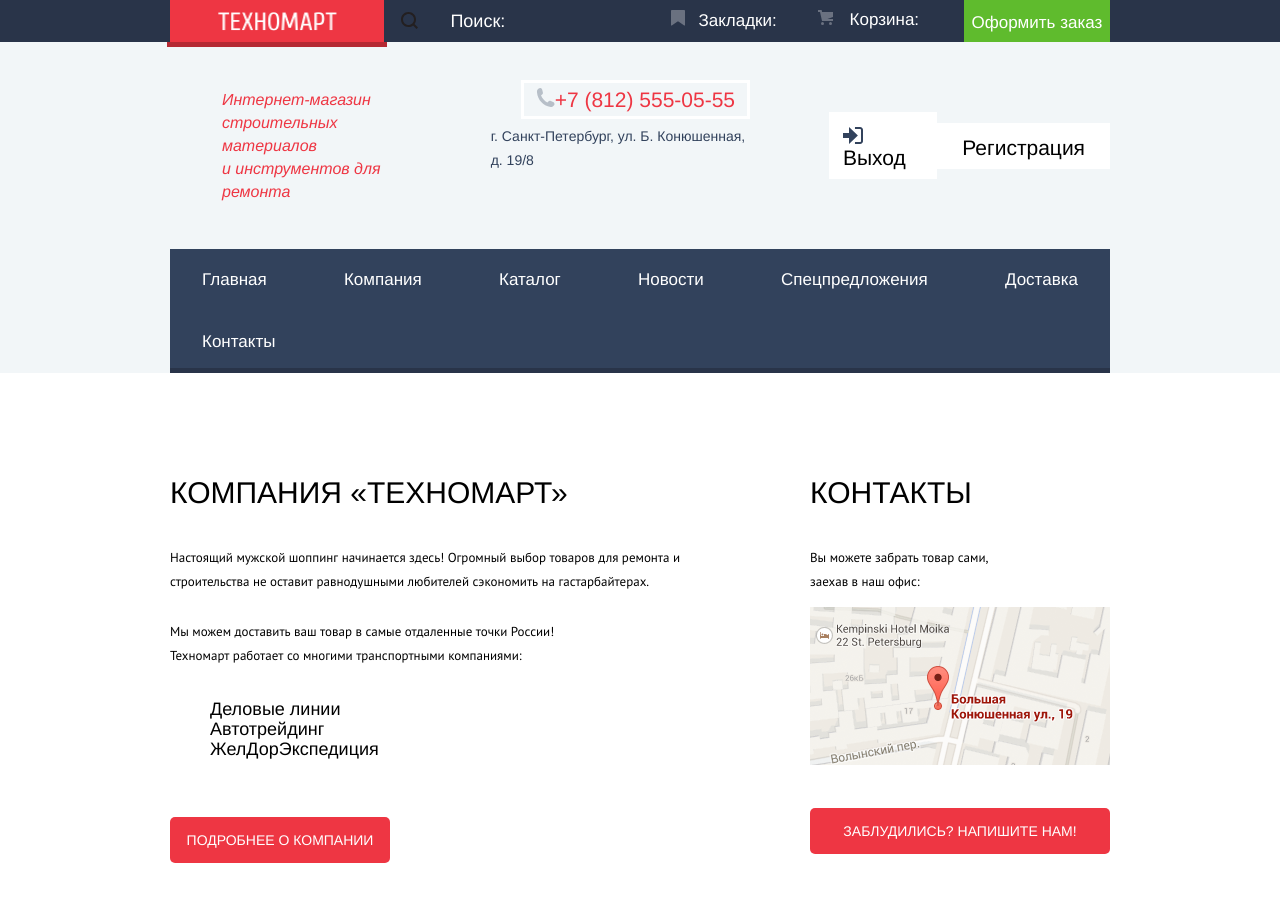
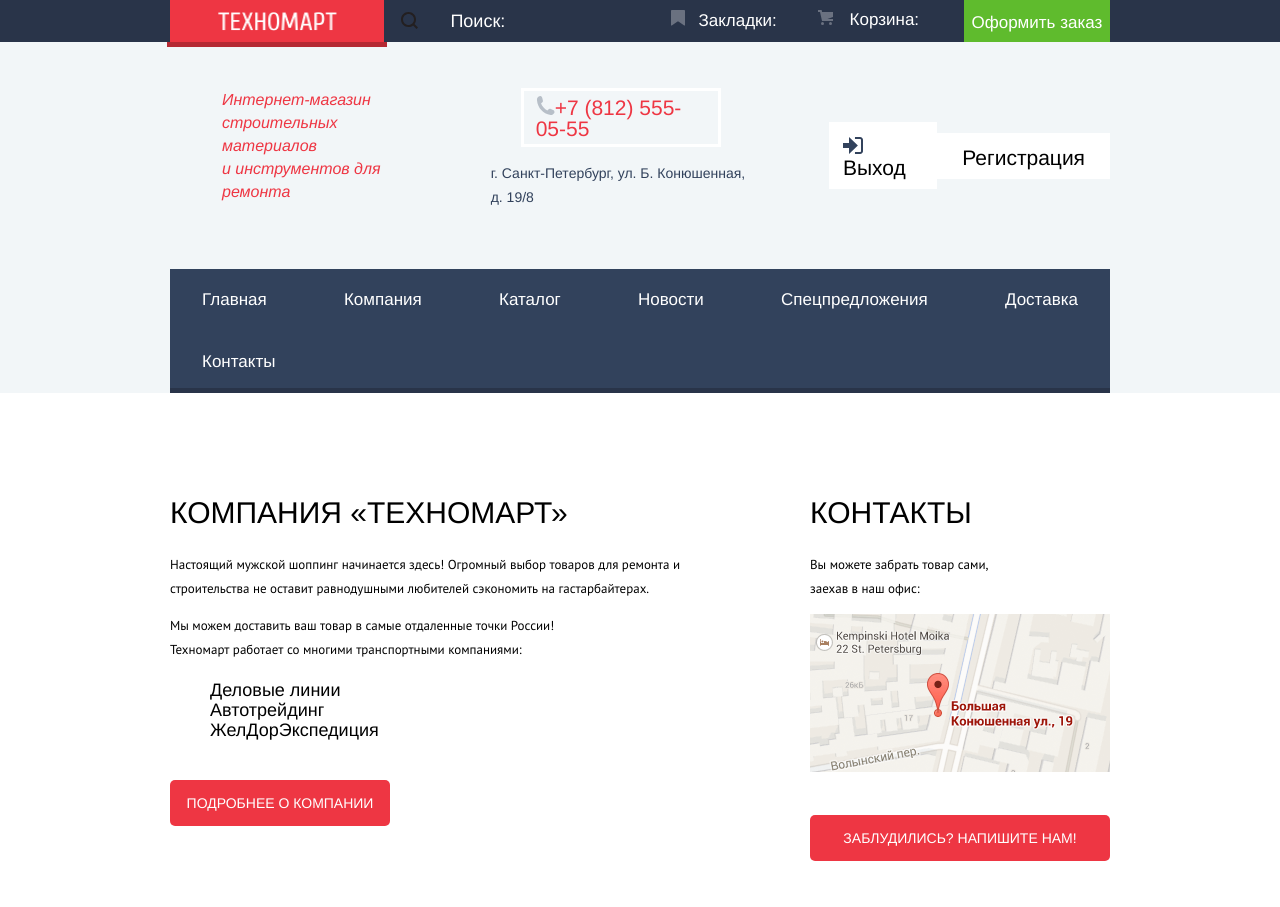
Before and after one commit to PIPSKVIK/1086189-technomart-26, a plain HTML site: page index.html in a window 1280 px wide. Shown: the top 907 px of the page. Drawn offline with Linux system fonts and the light colour scheme; a web font is replaced by a local one.

Commit message:
Еще изменения по 6 заданию.

```diff
--- a/css/style.css
+++ b/css/style.css
@@ -190,6 +190,7 @@ input[type="search"]{
 	text-decoration: none;
 	padding: 5px 12px;
 	width: 200px;
+	display: block;
 }
 
 .address {
@@ -348,10 +349,6 @@ input[type="search"]{
 	padding-left: 30px;
 }
 
-.about-company {
-	color: #000000;
-}
-
 .about-title,
 .contacts {
 	font-size: 30px;
@@ -388,17 +385,14 @@ input[type="search"]{
 }
 
 .about-company {
+	color: #000000;
 	width: 522px;
 	margin-top: 80px;
-	display: flex;
-	flex-direction: column;
 }
 
 .map-wrapper {
 	width: 300px;
 	margin-top: 80px;
-	display: flex;
-	flex-direction: column;
 }
 
 .about-company-list {
@@ -558,8 +552,6 @@ input[type="search"]{
 
 .footer-logo-address {
 	width: 332px;
-	display: flex;
-	flex-direction: column;
 	position: relative;
 }
 
```
